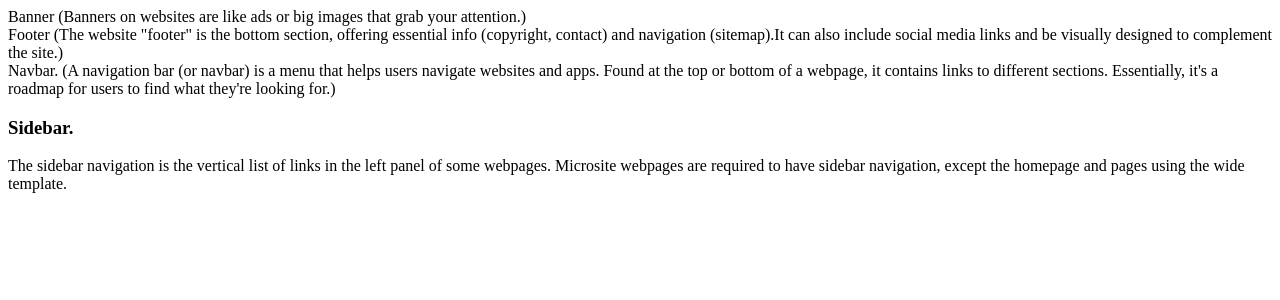
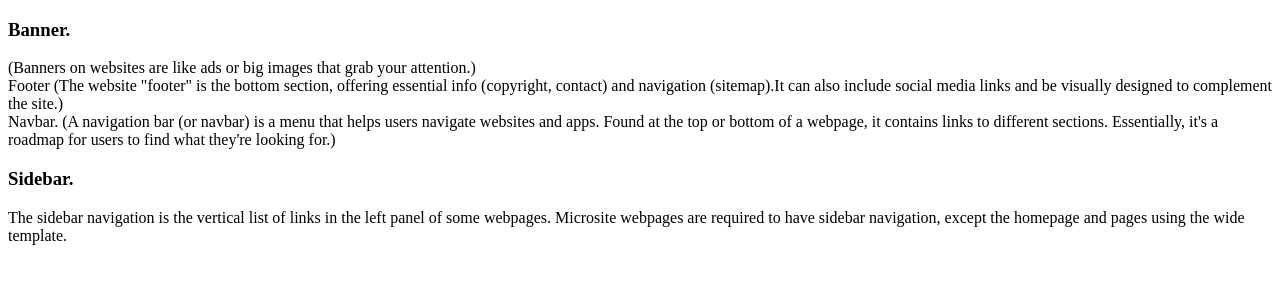
Before and after one commit to Jitu0999/React-Components, a React (Vite) app: page / in a window 1280 px wide. Shown: the top 300 px of the page. Built offline with nearby package versions, Linux system fonts and the light colour scheme.

Commit message:
Update Banner.jsx

```diff
--- a/src/components/Banner.jsx
+++ b/src/components/Banner.jsx
@@ -1,7 +1,7 @@
 const Banner = () => {
   return (
     <div>
-      Banner (Banners on websites are like ads or big images that grab your attention.)
+      <h3>Banner.</h3> (Banners on websites are like ads or big images that grab your attention.)
     </div>
   )
 }
```
